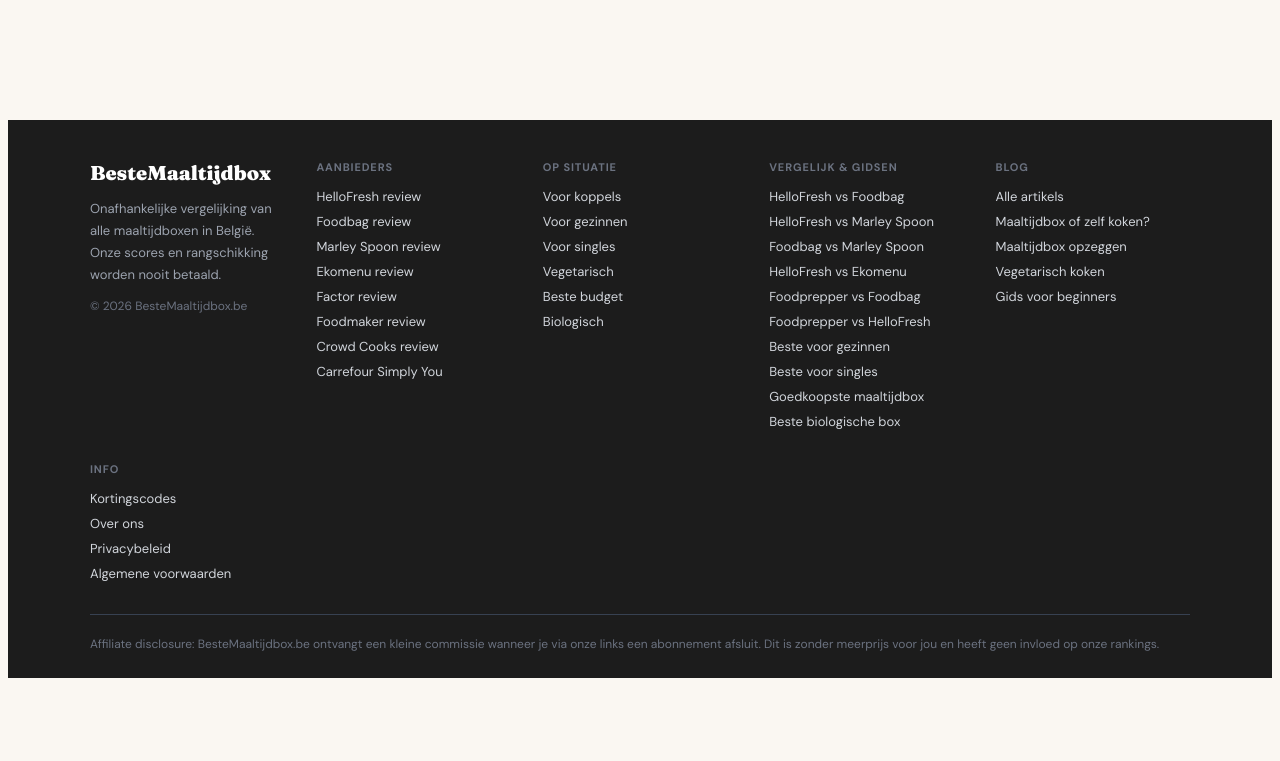
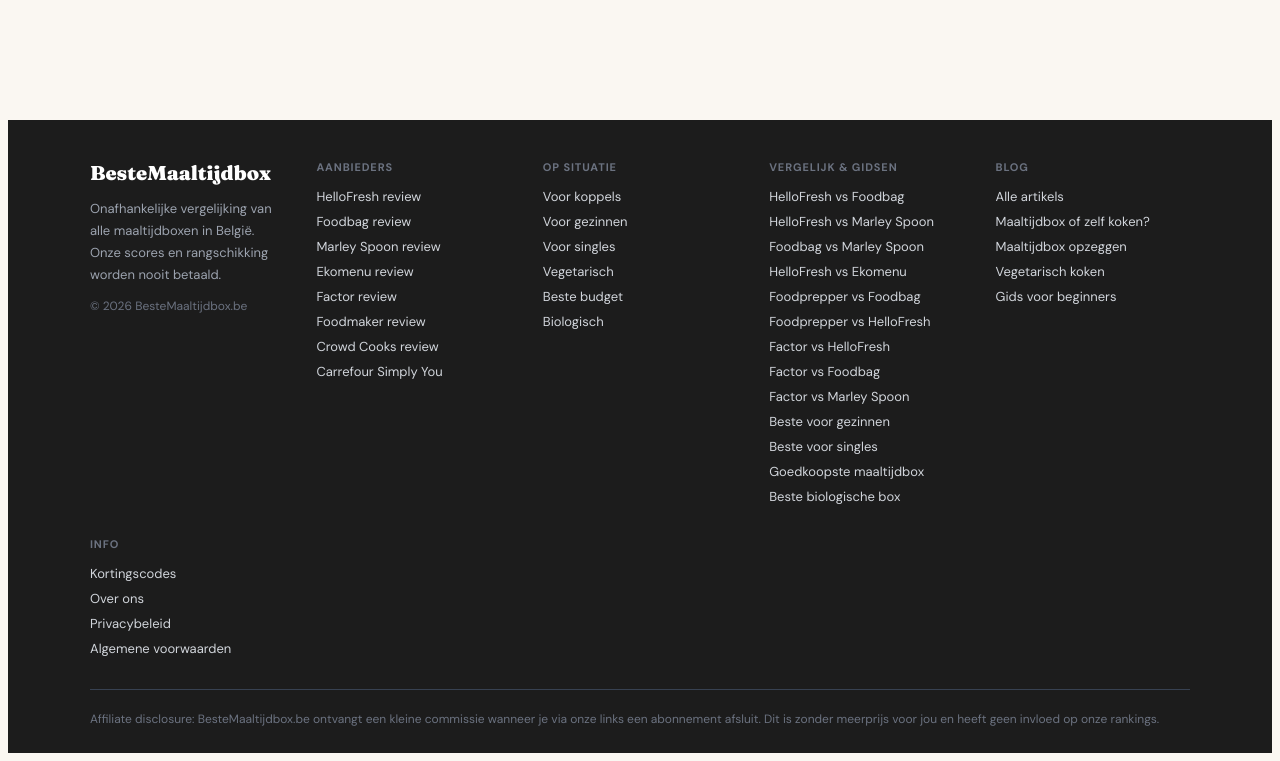
Before and after one commit to fetspets/bestemaaltijdbox, a Next.js app: page / in a window 1280 px wide. Shown: the part 5418-6179 px from the top of the page. Before the commit the page ends 6104 px from the top, so only its background shows below. Built offline with nearby package versions, Linux system fonts and the light colour scheme.

Commit message:
auto: update Footer.tsx

```diff
--- a/src/components/Footer.tsx
+++ b/src/components/Footer.tsx
@@ -68,6 +68,9 @@
                 { label: 'HelloFresh vs Ekomenu', href: '/vergelijk/hellofresh-vs-ekomenu' },
                 { label: 'Foodprepper vs Foodbag', href: '/vergelijk/foodprepper-vs-foodbag' },
                 { label: 'Foodprepper vs HelloFresh', href: '/vergelijk/foodprepper-vs-hellofresh' },
+                { label: 'Factor vs HelloFresh', href: '/vergelijk/factor-vs-hellofresh' },
+                { label: 'Factor vs Foodbag', href: '/vergelijk/factor-vs-foodbag' },
+                { label: 'Factor vs Marley Spoon', href: '/vergelijk/factor-vs-marley-spoon' },
                 { label: 'Beste voor gezinnen', href: '/voor/gezin' },
                 { label: 'Beste voor singles', href: '/voor/singles' },
                 { label: 'Goedkoopste maaltijdbox', href: '/gids/goedkoopste-maaltijdbox-belgie' },
```
